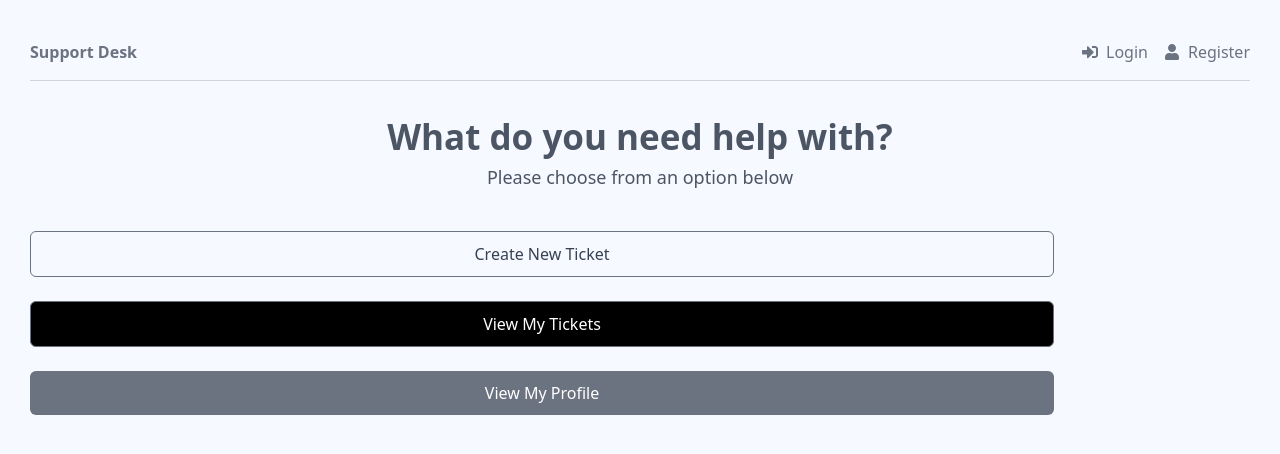
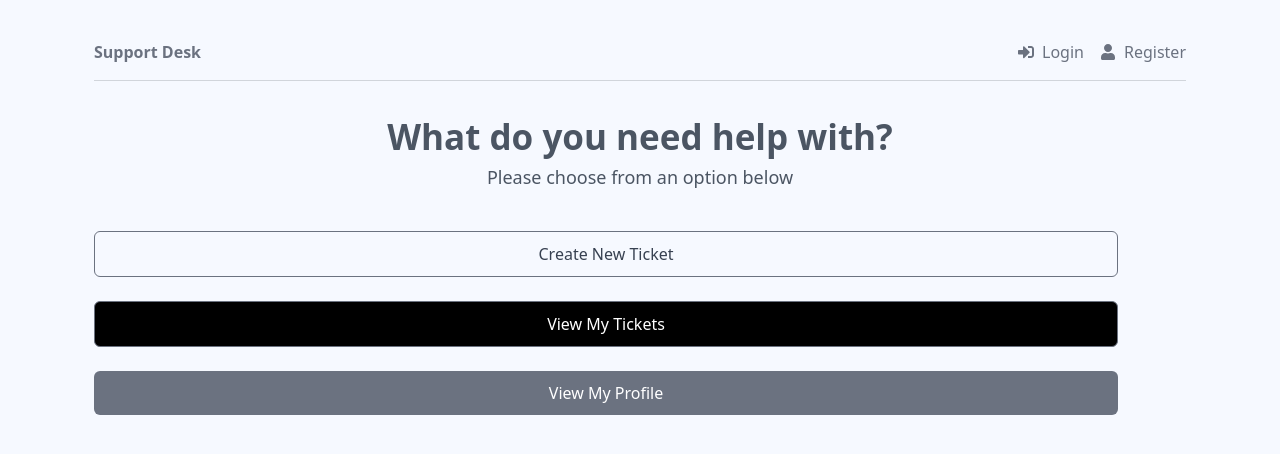
Before and after one commit to Sikal10/mern-ticket-project, a React (Create React App) app in the folder client/: page / in a window 1280 px wide. Shown: the top 454 px of the page. Built offline with nearby package versions, Linux system fonts and the light colour scheme.

Commit message:
Authorization in the Protected Route

```diff
--- a/client/src/App.js
+++ b/client/src/App.js
@@ -8,7 +8,9 @@ import ProtectedRoute from "./components/ProtectedRoute";
 import NewTicket from "./pages/NewTicket";
 import Tickets from "./pages/Tickets";
 import Ticket from "./pages/Ticket";
+import Users from "./pages/Users";
 import {ToastContainer} from "react-toastify";
+import AccessDenied from "./components/AccessDenied";
 
 import 'react-toastify/dist/ReactToastify.css';
 import './App.css';
@@ -17,25 +19,34 @@ function App() {
   return (
     <div className={"bg-[#F6F9FF] h-screen"}>
         <Router>
-            <div className={"max-w-7xl px-[30px] mx-auto"}>
+            <div className={"max-w-6xl px-[30px] mx-auto"}>
                 <Header />
             </div>
 
-            <div className={"mt-[30px] max-w-7xl mx-auto px-[30px]"}>
+            <div className={"mt-[30px] max-w-6xl mx-auto px-[30px]"}>
                 <ToastContainer />
                 <Routes>
                     <Route path={"/"} element={<Home />} />
                     <Route path={"/login"} element={<Login />} />
                     <Route path={"/register"} element={<Register />} />
+                    <Route path={"/unauthorized"} element={<AccessDenied />} />
+
                     <Route path={"/profile"} element={<ProtectedRoute />}>
                         <Route path={"/profile"} element={<UserProfile />} />
                     </Route>
+
+                    <Route path={"/users"} element={<ProtectedRoute role={true} />}>
+                        <Route path={"/users"} element={<Users />} />
+                    </Route>
+
+                    <Route path={"/tickets"} element={<ProtectedRoute />}>
+                        <Route path={"/tickets"} element={<Tickets />} />
+                    </Route>
+
                     <Route path={"/new-ticket"} element={<ProtectedRoute />}>
                         <Route path={"/new-ticket"} element={<NewTicket />} />
                     </Route>
-                    <Route path={"/tickets"} element={<ProtectedRoute />}>
-                        <Route path={"/tickets"} element={<Tickets />} />
-                    </Route>
+
                     <Route path={"/tickets/:ticketId"} element={<ProtectedRoute />}>
                         <Route path={"/tickets/:ticketId"} element={<Ticket />} />
                     </Route>
```
